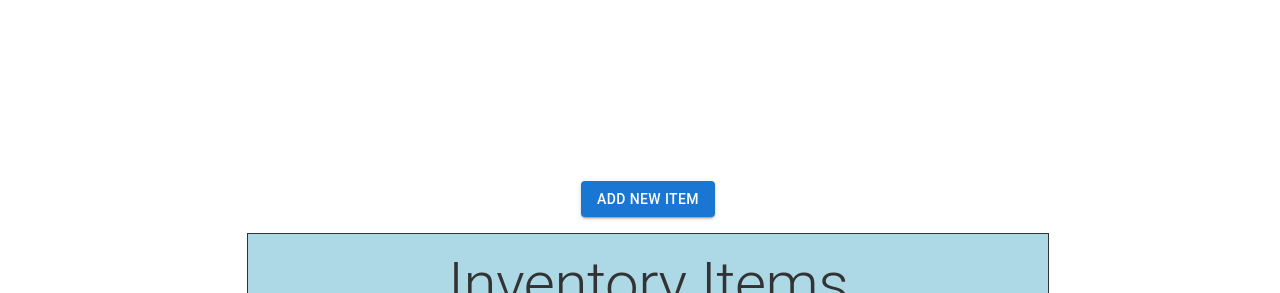
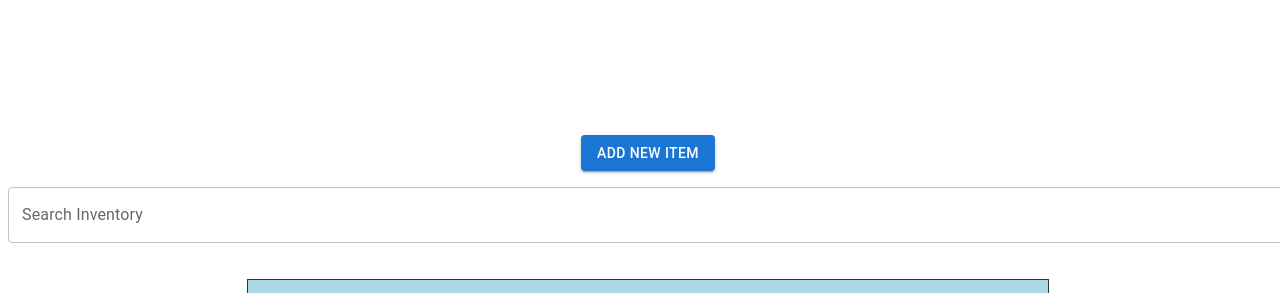
Before and after one commit to obiMadu/hs-project-2, a Next.js app: page / in a window 1280 px wide. Shown: the top 293 px of the page. Built offline with nearby package versions, Linux system fonts and the light colour scheme; no server answers; the database is empty.

Commit message:
feat: add search and filter functionality

```diff
--- a/app/page.js
+++ b/app/page.js
@@ -32,6 +32,8 @@ export default function Home() {
   const [inventory, setInventory] = useState([])
   const [open, setOpen] = useState(false)
   const [itemName, setItemName] = useState('')
+  const [searchQuery, setSearchQuery] = useState('') // State to track search query
+  const [filteredInventory, setFilteredInventory] = useState([]) // State for filtered items
 
   const handleOpen = () => setOpen(true)
   const handleClose = () => setOpen(false)
@@ -45,6 +47,7 @@ export default function Home() {
       inventoryList.push({ name: doc.id, ...doc.data() })
     })
     setInventory(inventoryList)
+    setFilteredInventory(inventoryList) // Initially, show all items
   }
 
   const addItem = async (item) => {
@@ -76,6 +79,15 @@ export default function Home() {
   useEffect(() => {
     updateInventory()
   }, [])
+
+  // Filter inventory based on search query
+  useEffect(() => {
+    setFilteredInventory(
+      inventory.filter(item =>
+        item.name.toLowerCase().includes(searchQuery.toLowerCase())
+      )
+    )
+  }, [searchQuery, inventory])
 
   return (
     <Box
@@ -122,6 +134,14 @@ export default function Home() {
       <Button variant="contained" onClick={handleOpen}>
         Add New Item
       </Button>
+      <TextField
+        label="Search Inventory"
+        variant="outlined"
+        fullWidth
+        value={searchQuery}
+        onChange={(e) => setSearchQuery(e.target.value)}
+        style={{ marginBottom: '20px' }}
+      />
       <Box border={'1px solid #333'}>
         <Box
           width="800px"
@@ -136,7 +156,7 @@ export default function Home() {
           </Typography>
         </Box>
         <Stack width="800px" height="300px" spacing={2} overflow={'auto'}>
-          {inventory.map(({ name, quantity }) => (
+          {filteredInventory.map(({ name, quantity }) => (
             <Box
               key={name}
               width="100%"
```
